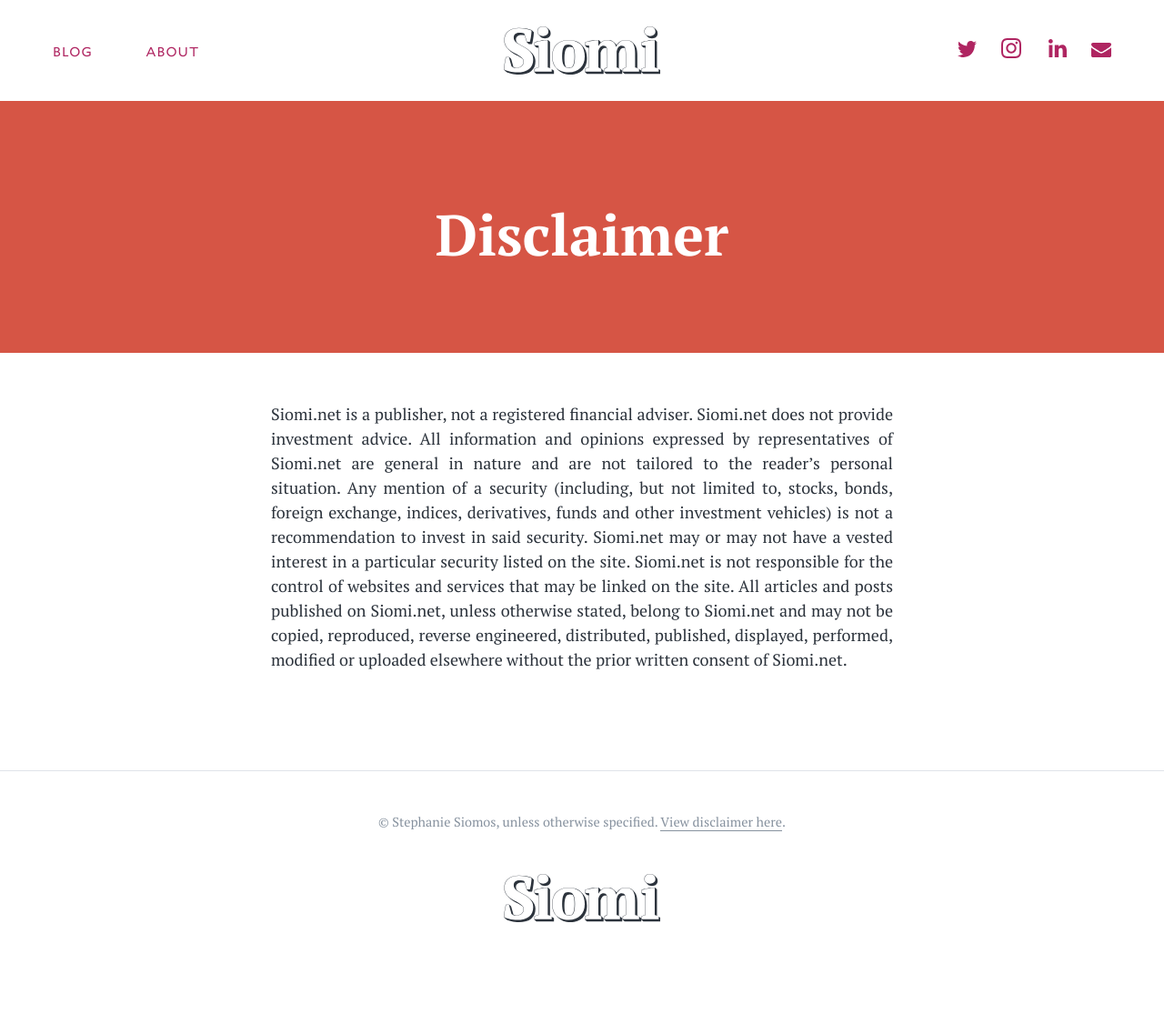
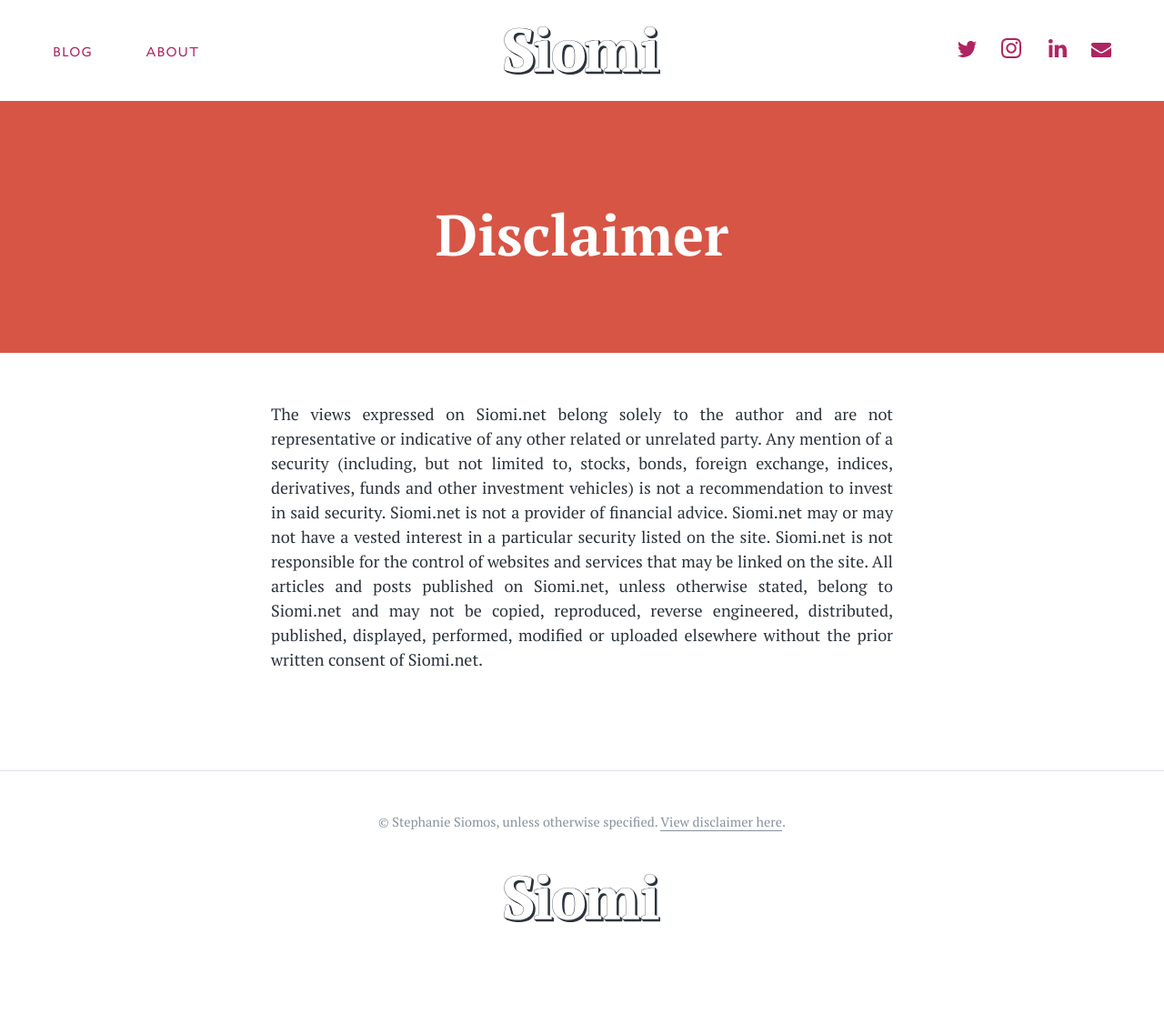
Before and after one commit to cjmlgrto/siomi.net, a Jekyll site: the page built from disclaimer.markdown, in a window 1280 px wide. Shown: the whole page at 91% size. Built offline with Jekyll 4.4.1, drawn with Linux system fonts in a browser that asks for light colours.

Commit message:
Updated Disclaimer

```diff
--- a/disclaimer.markdown
+++ b/disclaimer.markdown
@@ -4,4 +4,4 @@
 layout: default
 ---
 
-Siomi.net is a publisher, not a registered financial adviser. Siomi.net does not provide investment advice. All information and opinions expressed by representatives of Siomi.net are general in nature and are not tailored to the reader’s personal situation. Any mention of a security (including, but not limited to, stocks, bonds, foreign exchange, indices, derivatives, funds and other investment vehicles) is not a recommendation to invest in said security. Siomi.net may or may not have a vested interest in a particular security listed on the site. Siomi.net is not responsible for the control of websites and services that may be linked on the site. All articles and posts published on Siomi.net, unless otherwise stated, belong to Siomi.net and may not be copied, reproduced, reverse engineered, distributed, published, displayed, performed, modified or uploaded elsewhere without the prior written consent of Siomi.net.
+The views expressed on Siomi.net belong solely to the author and are not representative or indicative of any other related or unrelated party. Any mention of a security (including, but not limited to, stocks, bonds, foreign exchange, indices, derivatives, funds and other investment vehicles) is not a recommendation to invest in said security. Siomi.net is not a provider of financial advice. Siomi.net may or may not have a vested interest in a particular security listed on the site. Siomi.net is not responsible for the control of websites and services that may be linked on the site. All articles and posts published on Siomi.net, unless otherwise stated, belong to Siomi.net and may not be copied, reproduced, reverse engineered, distributed, published, displayed, performed, modified or uploaded elsewhere without the prior written consent of Siomi.net.
```
